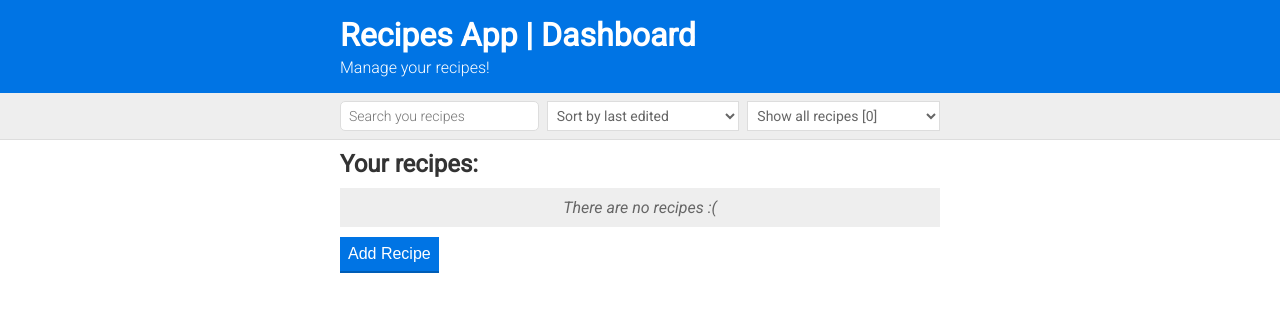
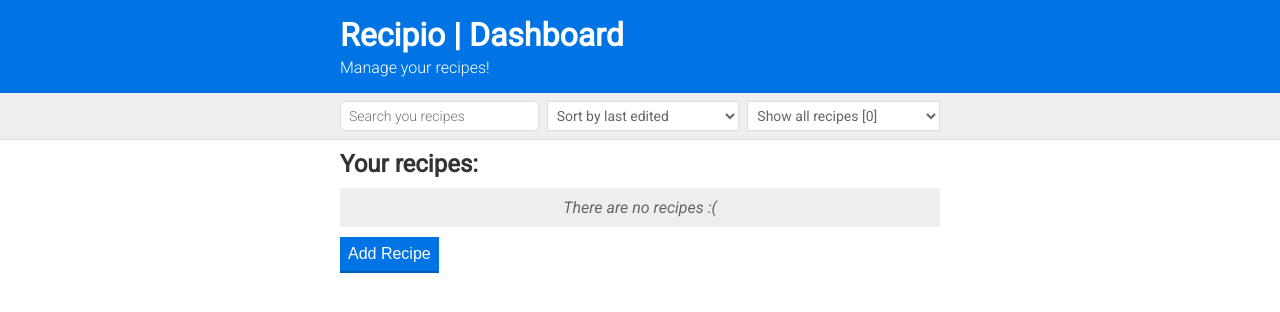
Before and after one commit to guidovini/recipio, a website built with webpack: page public/index.html in a window 1280 px wide. Built offline with nearby package versions, Linux system fonts and the light colour scheme; files whose address does not match are found by name.

```diff
--- a/public/index.html
+++ b/public/index.html
@@ -13,7 +13,7 @@
     <body>
         <header class="header">
             <div class="container">
-                <h1 class="header__title">Recipes App | Dashboard</h1>
+                <h1 class="header__title">Recipio | Dashboard</h1>
                 <h2 class="header__subtitle">Manage your recipes!</h2>
             </div>
         </header>
```
Also changed, not shown: public/edit.html (+1 -1 lines), LICENSE.txt (added), README.md, docs/recipe-ingredients.jpg (added), docs/recipe-steps.jpg (added), docs/recipes-app-dashboard.jpg (added).
